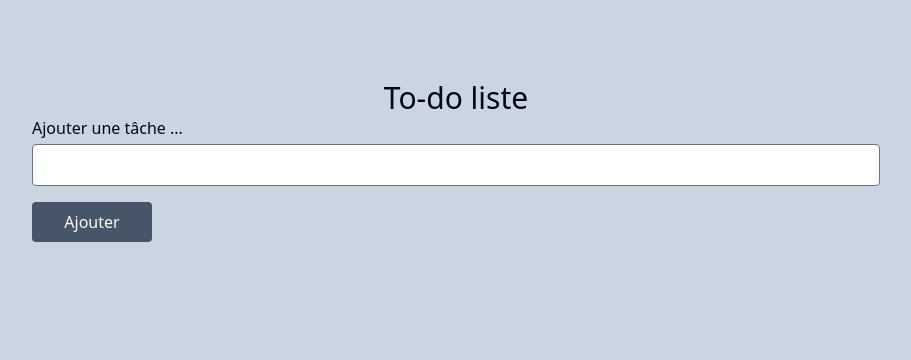
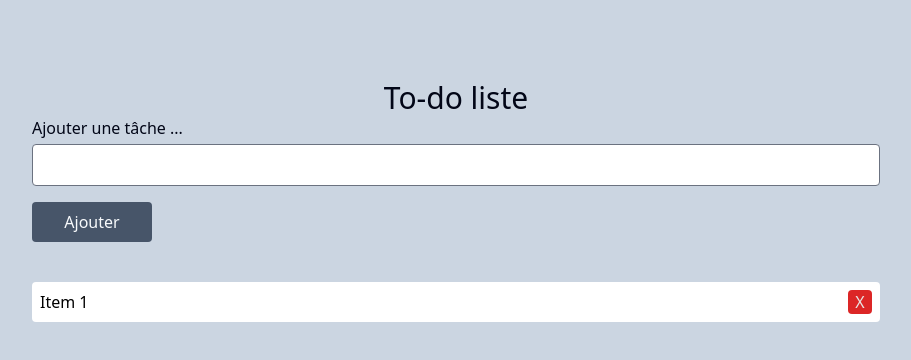
Before and after one commit to gkiThor/todolistReact, a React (Vite) app: page / in a window 1280 px wide. Shown: the top 360 px of the page, without its empty margins (184-1095 px from the left). Built offline with nearby package versions, Linux system fonts and the light colour scheme.

Commit message:
ajout du composent ListItem

```diff
--- a/src/App.jsx
+++ b/src/App.jsx
@@ -1,5 +1,6 @@
 import { useState } from "react"
 import { nanoid } from "nanoid"
+import ListItem from "./components/ListItem";
 
 function App() {
 
@@ -26,6 +27,10 @@ function App() {
           <button className="mt-4 py-2 bg-slate-600 rounded min-w-[120px] text-slate-50">Ajouter</button>
         </form>
 
+        {/*  Liste de tâche */}
+        <ul>
+          <ListItem></ListItem>
+        </ul>
       </div>
 
     </div>
--- /dev/null
+++ b/src/components/ListItem.jsx
@@ -0,0 +1,10 @@
+import React from 'react'
+
+export default function ListItem() {
+  return (
+    <li className="p-2 bg-white mb-2 rounded flex">
+        <span>Item 1</span>
+        <button className="ml-auto bg-red-600 w-6 h-6 rounded text-stone-200">X</button>
+    </li>
+  )
+}
```
